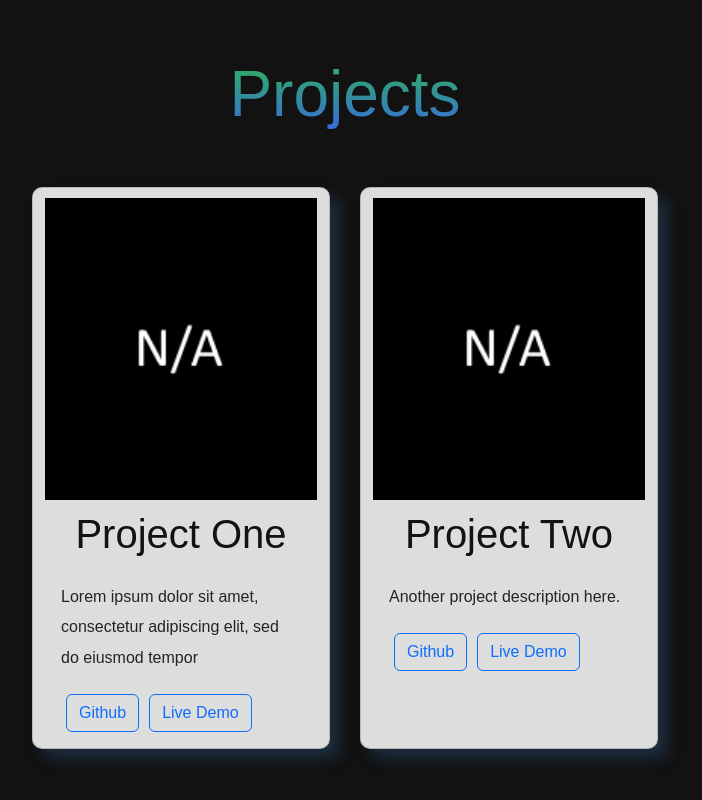
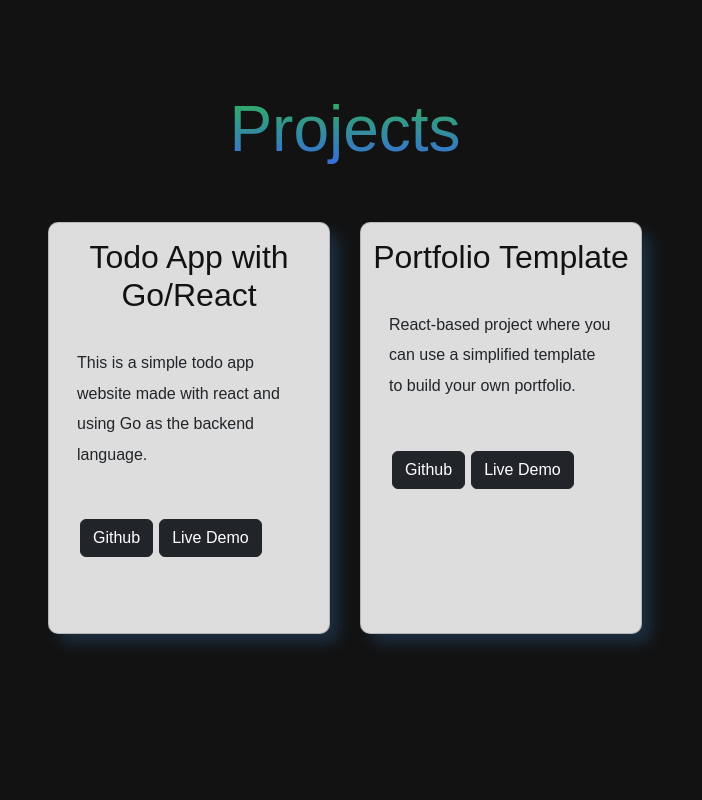
Before and after one commit to Carrara1/Portfolio, a React (Vite) app: page / in a window 1280 px wide. Shown: the part 1710-2510 px from the top of the page, without its empty margins (295-997 px from the left). Built offline with nearby package versions, Linux system fonts and the light colour scheme.

Commit message:
Updated the projects button

```diff
--- a/src/components/ProjectsCard.jsx
+++ b/src/components/ProjectsCard.jsx
@@ -9,22 +9,22 @@ function ProjectsCard({
 }) {
 	return (
 		<Card className="projects-card">
-			<Card.Img className="projects-card-img" variant="top" src={imgSrc} />
 			<Card.Title>
 				<h2 className="h2-projects">{title}</h2>
 			</Card.Title>
 			<Card.Body>
 				<Card.Text>{description}</Card.Text>
+				<br />
 				<Button
 					className="projects-button"
-					variant="outline-primary"
+					variant="dark"
 					onClick={() => (window.location.href = githubLink)}
 				>
 					Github
 				</Button>
 				<Button
 					className="projects-button"
-					variant="outline-primary"
+					variant="dark"
 					onClick={() => (window.location.href = liveDemoLink)}
 				>
 					Live Demo
--- a/src/index.css
+++ b/src/index.css
@@ -153,10 +153,11 @@ body {
   align-items: center;
   background-color: #121212;
   color: #ddd;
-  height: 110vh; /* Adjust as needed */
+  height: 100vh; /* Adjust as needed */
 }
 
 .h1-projects {
+
   font-size: 4rem;
   background: -webkit-linear-gradient(#2fb74f,#3868e3);
   text-align: center;
@@ -165,36 +166,39 @@ body {
 }
 
 .projects-card{
-  height: 35rem;
-   width: 17rem;
-   margin: 15px;
-   display: inline-block;
-   border-radius:10px;
+  padding-top: 10px;
+  height: 25rem;
+  width: 16rem;
+  margin: 15px;
+  display: inline-block;
+  border-radius:10px;
   background-color: #ddd;
   -webkit-box-shadow: 10px 10px 15px -1px rgba(54,125,189,0.27);
   -moz-box-shadow: 10px 10px 15px -1px rgba(54,125,189,0.27);
   box-shadow: 10px 10px 15px -1px rgba(54,125,189,0.27);
-
+  align-items: center;
  }
 
- .projects-card-img {
-   width: 100%;
-   margin: auto;
-   padding-top: 10px;
-   padding-bottom: 10px;
- }
 
  .h2-projects {
-  font-size: 2.5rem;
+  padding-top: 5px;
+  font-size: 2rem;
   background: #121212;
   text-align: center;
   -webkit-background-clip: text;
   -webkit-text-fill-color: transparent;
+  padding-bottom: 10px;
 }
 
 .projects-button {
-  margin: 5px;
+  display: inline-block;
+  margin-left: 3px;
+  margin-right: 3px;
+  margin-top: 3px;
+  margin-bottom: 3px;
+
 }
+
 
 
 
--- a/src/pages/ProjectsPage.jsx
+++ b/src/pages/ProjectsPage.jsx
@@ -9,18 +9,15 @@ function ProjectsPage() {
 				<br />
 				<Row>
 					<ProjectsCard
-						imgSrc="src/assets/holder.png"
-						title="Project One"
-						description="Lorem ipsum dolor sit amet, consectetur adipiscing elit, sed do eiusmod tempor"
+						title="Todo App with Go/React"
+						description="This is a simple todo app website made with react and using Go as the backend language."
 						githubLink="https://github.com/"
 						liveDemoLink=""
 					/>
-
 					<ProjectsCard
-						imgSrc="src/assets/holder.png"
-						title="Project Two"
-						description="Another project description here."
-						githubLink="https://github.com/"
+						title="Portfolio Template"
+						description="React-based project where you can use a simplified template to build your own portfolio."
+						githubLink="https://github.com/Carrara1/PortfolioTemplate/"
 						liveDemoLink=""
 					/>
 				</Row>
```
